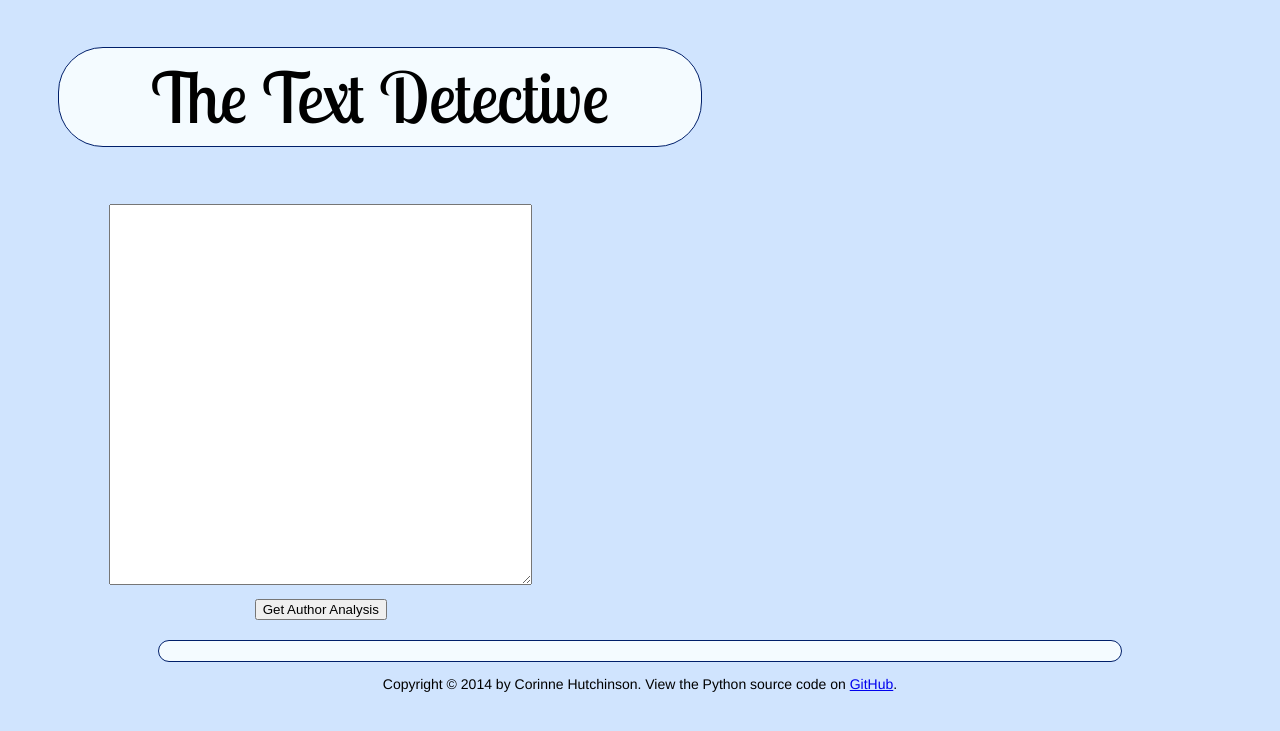
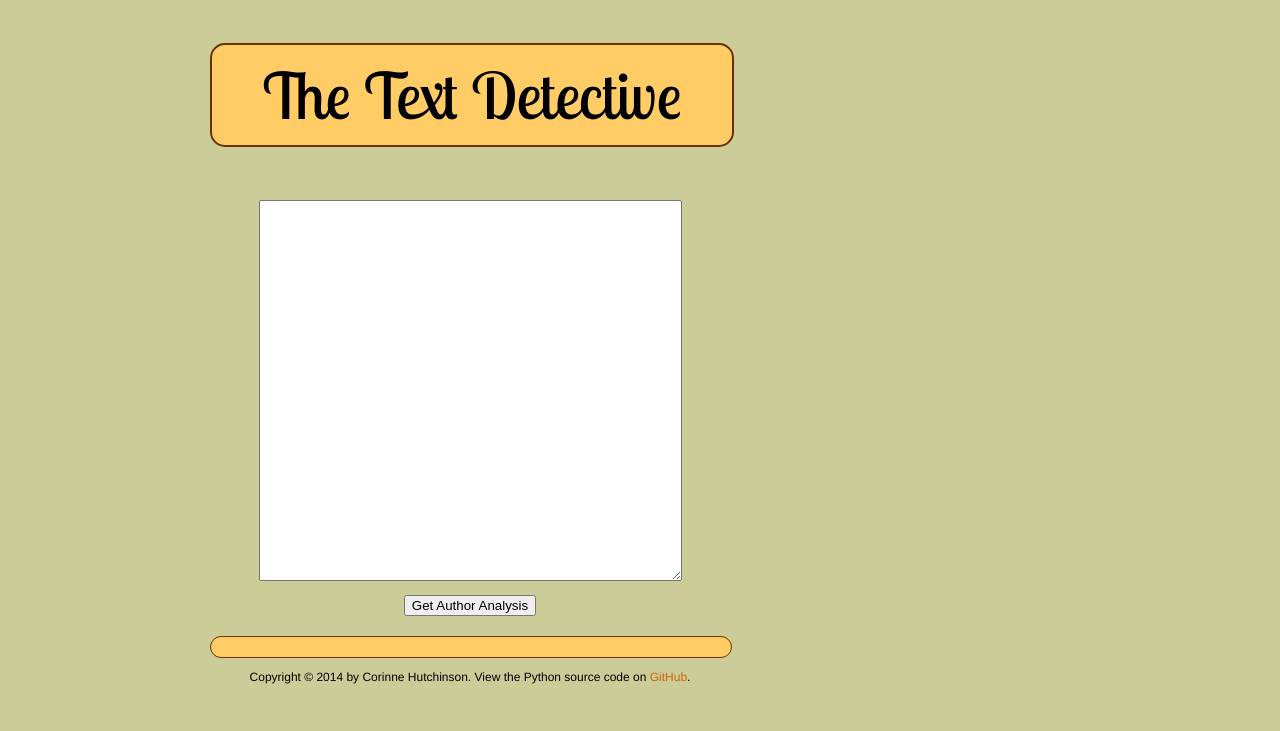
Before and after one commit to corinnelhh/text_detective, a Flask app: page / in a window 1280 px wide. Shown: the top 731 px of the page. Run offline with Flask 2, Linux system fonts and the light colour scheme; parts of the project's set-up code (start-up, migrations or seed data) failed here and were passed over.

Commit message:
Updated CSS
Updated CSS and base.html

```diff
--- a/static/style.css
+++ b/static/style.css
@@ -1,47 +1,102 @@
 
 
 h1 {
-    background-color: #F4FBFF;
-    border-width: 1px;
-    border-radius: 45px;
+    background-color: #ffcc66;
+    padding: 10px;
+    border-width: 2px;
+    border-radius: 15px;
     border-style: solid;
-    border-color: #001F6A;
-    padding: 5px;
+    border-color: #663300;
     text-align: center;
     font-family: 'Lobster Two', Helvetica, sans-serif;
-    font-size: 70px;
+    font-size: 64px;
     font-variant: oblique;
     font-weight: lighter;
-    width: 50%;
-    margin-left: 50px;
+    width: 500px;
+    margin-left: 40px;
 }
 
 
 body {
     font-family: Helvetica, sans-serif;
-    background-color: #d0e4fe;
+    background-color: #cccc99;
     text-align: center;
+    overflow: hidden;
 }
+
+#container
+{
+margin-left: auto;
+margin-right: auto;
+width: 940px;
+padding: 0px;
+}
+
+
+A:link
+{
+color: #cc6600;
+text-decoration: none;
+}
+A:active
+{
+color: #cc6600;
+text-decoration: none
+}
+A:hover
+{
+color: #cc6600;
+text-decoration: none
+}
+A:visited
+{
+color: #cc6600;
+text-decoration: none
+}
+
 
 
 .grid:after{
     content: "";
+    clear: both;
     display: table;
-    clear: both;
 }
 
 .info{
-    width: 40%;
+    width: 500px;
     margin-left: 50px;
-    padding: 10px;
+    padding: 5px;
     float:left;
 }
 
 .right {
+    vertical-align: center;
     text-align: left;
+    line-height: 150%;
+    margin: 40px 40px 10px 10px;
+    width: 300px;
+    font-size: 12px;
+
+    border-style: solid;
+    border-width: 1px;
+    border-radius: 15px;
+    background-color: #999966;
+    border-color: #663300;
+
+}
+
+div:empty {
+   display: none;
+}
+
+.left {
+    float: left;
+    text-align: center;
     vertical-align: top;
-    padding: 30px;
-    margin-right: 50px;
+    padding: 10px;
+    margin-right: 10px;
+    margin-left: 40px;
+    width: 500px;
 }
 
 #info-wrap{
@@ -53,18 +108,22 @@ body {
 }
 
 .about {
-    background-color: #F4FBFF;
+    background-color: #ffcc66;
     border-style: solid;
     border-width: 1px;
     border-radius: 15px;
-    border-color: #001F6A;
+    border-color: #663300;
     padding: 10px;
+    line-height: 150%;
     width: auto;
-    margin-left: 150px;
-    margin-right: 150px;
-
+    margin-left: 40px;
+    width: 500px;
+    font-size: 14px;
 }
 
 footer {
-    font-size: 14px;
+    font-size: 12px;
+    width: auto;
+    margin-left: 50px;
+    width: 500px;
 }
--- a/templates/base.html
+++ b/templates/base.html
@@ -7,8 +7,10 @@
 <link href="http://fonts.googleapis.com/css?family=Lobster+Two" rel="stylesheet" type="text/css">
 </head>
 
+<body>
+<div id="container">
+
 <h1 class="lead">The Text Detective</h1>
-    <body>
         <div class="grid">
             <form id="input_form" action="{{url_for('get_input_text')}}" method="POST" class="info left submit">
                 <div class="field">
@@ -18,11 +20,7 @@
                     </div>
                 </div>
             </form>
-            <div id="output" class="info right">
-                {% if prediction %}
-                    {{prediction|safe}}
-                {% endif %}
-            </div>
+            <div id="output" class="info right">{% if prediction %}{{prediction|safe}}{% endif %}</div>
         </div>
         <div class="about">
             {{about|safe}}
@@ -31,5 +29,6 @@
             <p>Copyright © 2014 by Corinne Hutchinson.
             View the Python source code on <a href="https://github.com/corinnelhh/text_detective">GitHub</a>.<br>
     </footer>
-    </body>
+</div>
+</body>
 </html>
```
